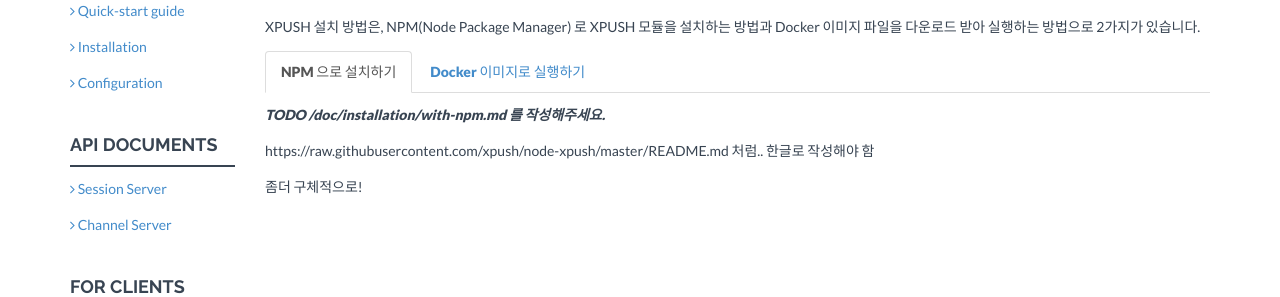
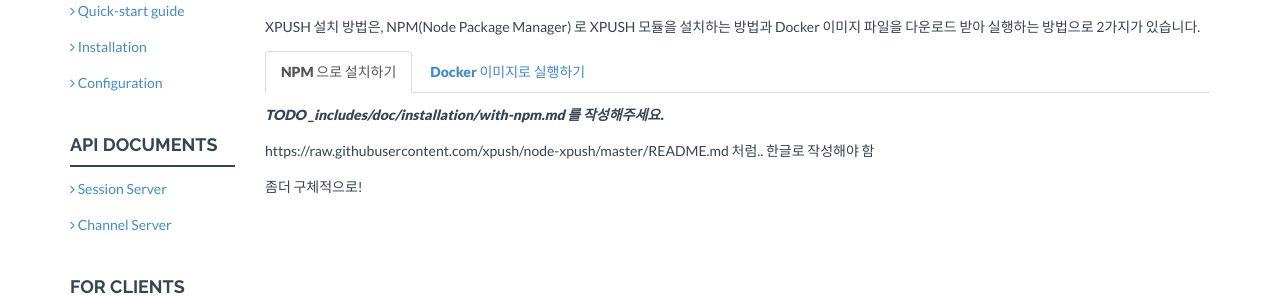
Before and after one commit to xpush/xpush.github.io, a Jekyll site: the page built from doc/installation/index.md, in a window 1280 px wide and 992 px high. Shown: the part 199-496 px from the top of the window. Built offline with Jekyll 4.4.1, drawn with Linux system fonts in a browser that asks for light colours; nearby versions of some CDN libraries.

Commit message:
installation 작성할 수 있도록 탬플릿 수정2

```diff
--- a/_config.yml
+++ b/_config.yml
@@ -13,7 +13,3 @@
 
 paginate: 3
 paginate_path: "blog/page:num"
-
-gems:
-  - markdown
-  - jekyll-sitemap
--- a/doc/installation/with-docker.md
+++ b/_includes/doc/installation/with-docker.md
@@ -2,7 +2,7 @@
 <br /><center><img src="/doc/installation/resource/docker_logo.png"></center><br />
 
 
-***TODO /doc/installation/with-docker.md 를 작성해주세요.***
+***TODO _includes/doc/installation/with-docker.md 를 작성해주세요.***
 
 **docker** 로 설치하고 실행하는 내용 작성해야 함 !!
 
--- a/doc/installation/with-npm.md
+++ b/_includes/doc/installation/with-npm.md
@@ -1,5 +1,5 @@
 
-***TODO /doc/installation/with-npm.md 를 작성해주세요.***
+***TODO _includes/doc/installation/with-npm.md 를 작성해주세요.***
 
 https://raw.githubusercontent.com/xpush/node-xpush/master/README.md 처럼.. 한글로 작성해야 함
 
--- a/doc/installation/index.md
+++ b/doc/installation/index.md
@@ -15,12 +15,14 @@
 <div id="my-tab-content" class="tab-content">
     <div class="tab-pane active" id="npm">
 
-			{% markdown ../doc/installation/with-npm.md %}
+      {% capture npm_include %}{% include doc/installation/with-npm.md %}{% endcapture %}
+      {{ npm_include | markdownify }}
 
     </div>
     <div class="tab-pane" id="docker">
 
-			{% markdown ../doc/installation/with-docker.md %}
+      {% capture docker_include %}{% include doc/installation/with-docker.md %}{% endcapture %}
+      {{ docker_include | markdownify }}
 
     </div>
 </div>
```
